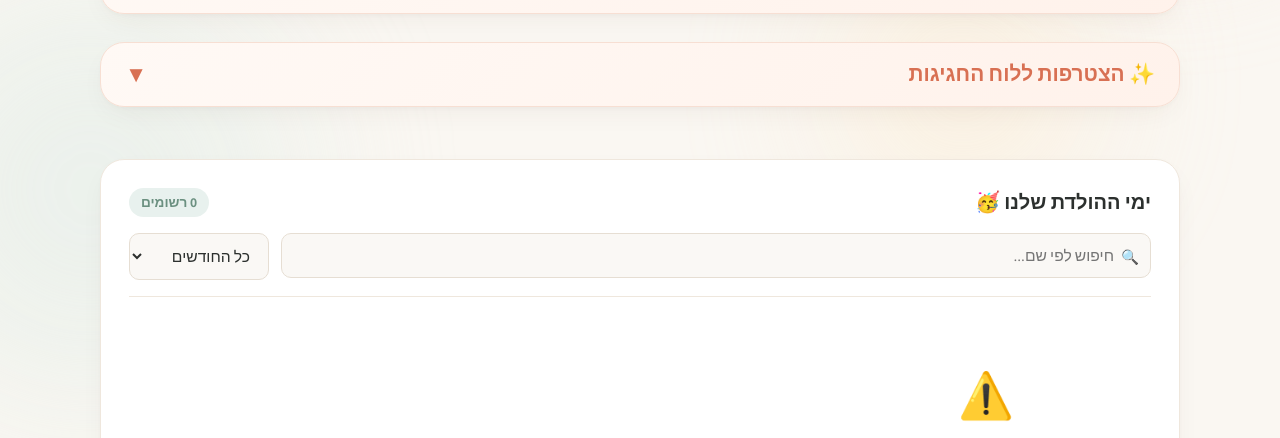
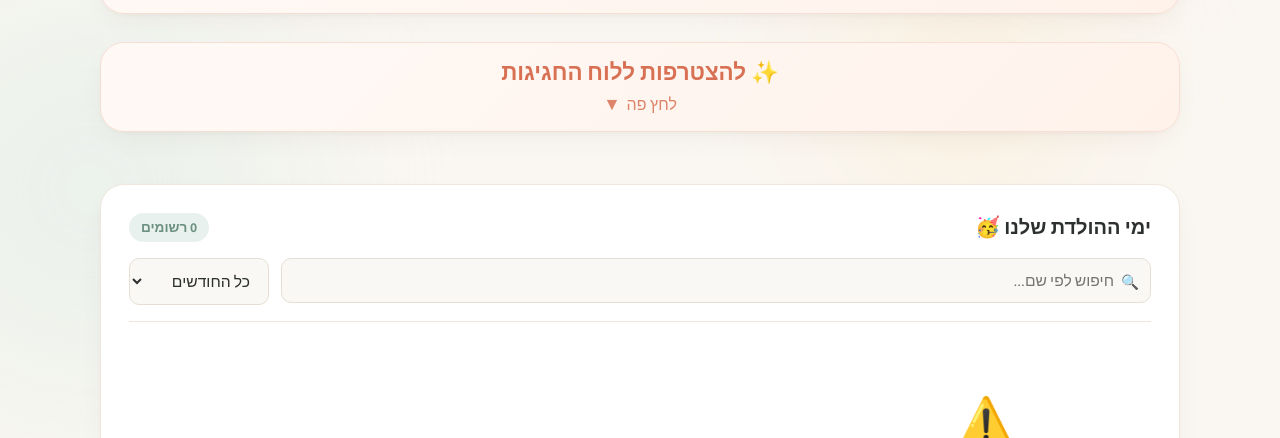
Before and after one commit to natan1221cfnn-gif/family-birthday-bot, a website: page public/index.html in a window 1280 px wide. Shown: the part 361-799 px from the top of the page. Drawn offline with nearby package versions, Linux system fonts and the light colour scheme; no server answers.

Commit message:
feat(ui): update toggle button layout with subtext

```diff
--- a/public/index.html
+++ b/public/index.html
@@ -58,8 +58,8 @@
 
       <!-- Toggle Button for Form -->
       <button id="toggleFormBtn" class="form-toggle-btn" aria-expanded="false" onclick="toggleBirthdayForm()">
-        <span>✨ הצטרפות ללוח החגיגות</span>
-        <span class="form-toggle-icon" id="formToggleIcon">▼</span>
+        <span class="btn-main-text">✨ להצטרפות ללוח החגיגות</span>
+        <span class="btn-sub-text">לחץ פה <span class="form-toggle-icon" id="formToggleIcon">▼</span></span>
       </button>
 
       <!-- Add Birthday Form Section (Collapsible Wrapper) -->
--- a/public/style.css
+++ b/public/style.css
@@ -302,19 +302,34 @@ body {
   width: 100%;
   background: linear-gradient(135deg, #FFF9F5 0%, #FFF2EB 100%);
   border: 1.5px solid #F7DFD3;
-  padding: 18px 24px;
+  padding: 16px 24px;
   border-radius: var(--radius-lg);
   font-family: var(--font-heading);
-  font-size: 1.3rem;
-  font-weight: 700;
   color: var(--accent-terracotta);
   cursor: pointer;
   display: flex;
+  flex-direction: column;
   align-items: center;
-  justify-content: space-between;
+  justify-content: center;
+  gap: 8px;
   box-shadow: var(--card-shadow);
   transition: all 0.3s ease;
   margin-bottom: 4px;
+}
+
+.btn-main-text {
+  font-size: 1.4rem;
+  font-weight: 700;
+}
+
+.btn-sub-text {
+  font-size: 1rem;
+  font-weight: 500;
+  opacity: 0.85;
+  display: flex;
+  align-items: center;
+  gap: 6px;
+  font-family: var(--font-body);
 }
 
 .form-toggle-btn:hover {
@@ -323,8 +338,9 @@ body {
 }
 
 .form-toggle-icon {
-  font-size: 1.4rem;
+  font-size: 1.1rem;
   transition: transform 0.4s cubic-bezier(0.25, 1, 0.5, 1);
+  display: inline-block;
 }
 
 .form-toggle-icon.open {
```
